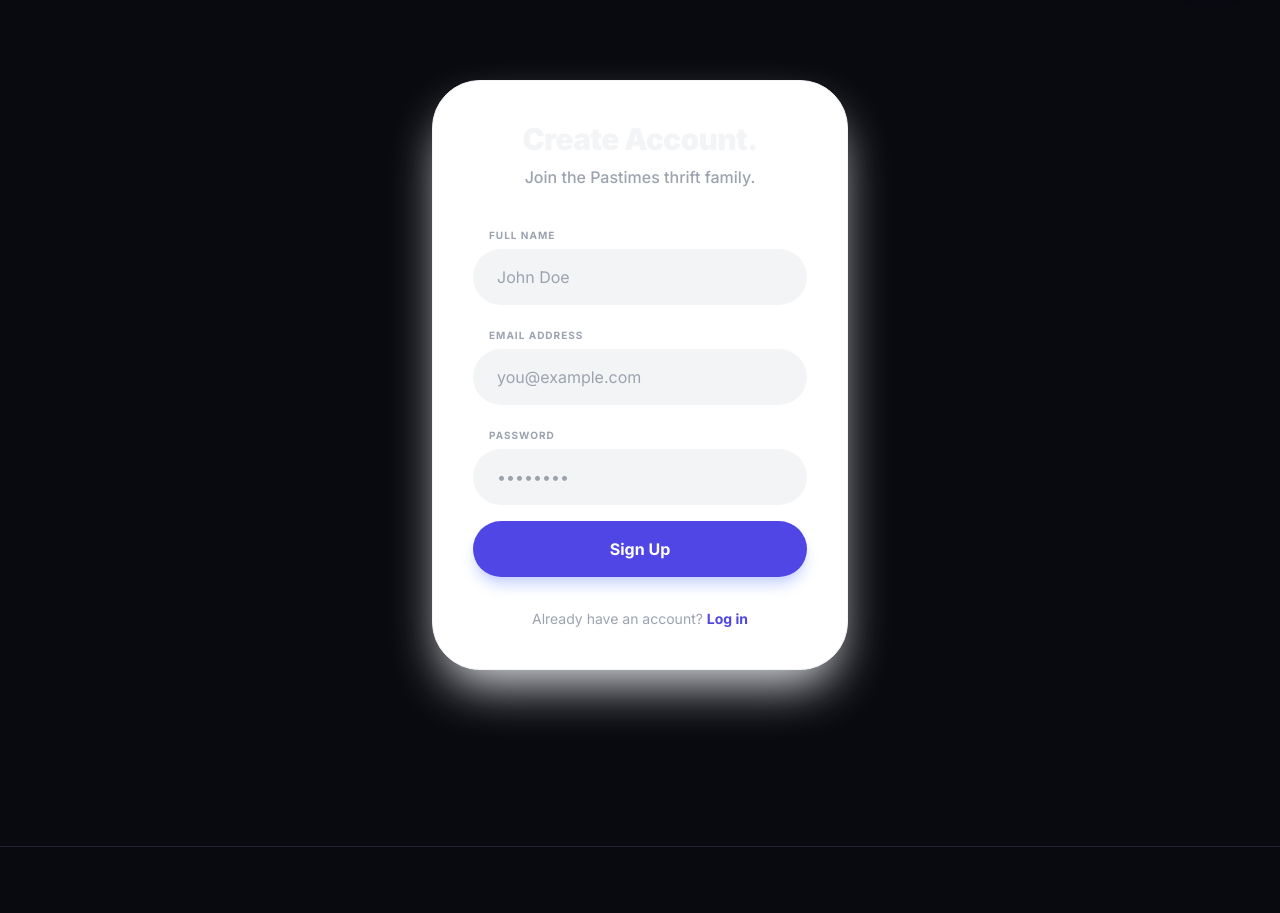
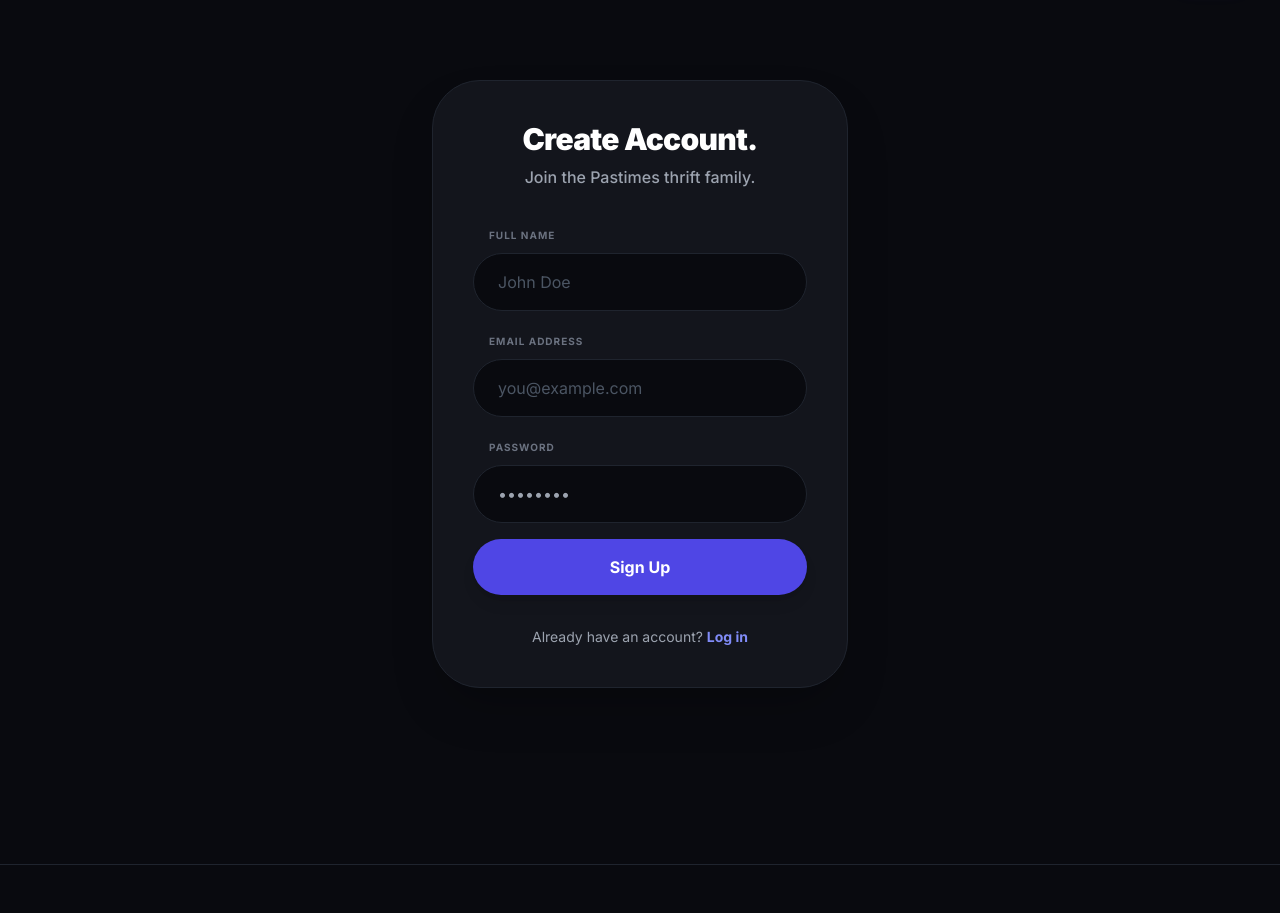
Before and after one commit to RC-WEDE6021-PART-2-AND-PART-3/rc-pta-wede6021-part2-and-3-website-developers, a PHP site: page /register.php in a window 1280 px wide. Shown: the part 65-978 px from the top of the page. Run offline with PHP 8.4, Linux system fonts and the light colour scheme; some libraries are stand-ins or nearby versions.

Commit message:
Update register.php

```diff
--- a/register.php
+++ b/register.php
@@ -30,38 +30,38 @@ if ($_SERVER['REQUEST_METHOD'] == 'POST' && isset($_POST['register'])) {
 <?php include 'header.php'; ?>
 
 <main class="max-w-md mx-auto px-4 py-20">
-    <div class="bg-white p-10 rounded-[3rem] shadow-2xl shadow-gray-200 border border-gray-100 space-y-8">
+    <div class="bg-darkCard p-10 rounded-[3rem] border border-darkBorder space-y-8 shadow-2xl">
         <div class="text-center space-y-2">
-            <h2 class="text-3xl font-black tracking-tight">Create Account.</h2>
+            <h2 class="text-3xl font-black tracking-tight text-white">Create Account.</h2>
             <p class="text-gray-400 font-medium">Join the Pastimes thrift family.</p>
         </div>
 
         <?php if(isset($error)): ?>
-            <div class="bg-red-50 text-red-600 p-4 rounded-2xl text-sm font-medium border border-red-100">
+            <div class="bg-red-950/40 border border-red-900/50 text-red-200 p-4 rounded-2xl text-sm font-medium">
                 <?php echo $error; ?>
             </div>
         <?php endif; ?>
 
         <form method="POST" class="space-y-4">
-            <div class="space-y-1">
-                <label class="text-[10px] font-bold uppercase tracking-widest text-gray-400 px-4">Full Name</label>
-                <input type="text" name="fullName" required placeholder="John Doe" class="w-full bg-gray-100 px-6 py-4 rounded-full border-none focus:ring-2 focus:ring-indigo-200 transition-all">
+            <div class="space-y-2">
+                <label class="text-[10px] font-bold uppercase tracking-widest text-gray-500 px-4">Full Name</label>
+                <input type="text" name="fullName" required placeholder="John Doe" class="w-full bg-darkBg border border-darkBorder text-gray-100 placeholder-gray-600 px-6 py-4 rounded-full focus:ring-2 focus:ring-indigo-550/40 outline-none transition-all">
             </div>
-            <div class="space-y-1">
-                <label class="text-[10px] font-bold uppercase tracking-widest text-gray-400 px-4">Email Address</label>
-                <input type="email" name="email" required placeholder="you@example.com" class="w-full bg-gray-100 px-6 py-4 rounded-full border-none focus:ring-2 focus:ring-indigo-200 transition-all">
+            <div class="space-y-2">
+                <label class="text-[10px] font-bold uppercase tracking-widest text-gray-500 px-4">Email Address</label>
+                <input type="email" name="email" required placeholder="you@example.com" class="w-full bg-darkBg border border-darkBorder text-gray-100 placeholder-gray-600 px-6 py-4 rounded-full focus:ring-2 focus:ring-indigo-550/40 outline-none transition-all">
             </div>
-            <div class="space-y-1">
-                <label class="text-[10px] font-bold uppercase tracking-widest text-gray-400 px-4">Password</label>
-                <input type="password" name="password" required placeholder="••••••••" class="w-full bg-gray-100 px-6 py-4 rounded-full border-none focus:ring-2 focus:ring-indigo-200 transition-all">
+            <div class="space-y-2">
+                <label class="text-[10px] font-bold uppercase tracking-widest text-gray-500 px-4">Password</label>
+                <input type="password" name="password" required placeholder="••••••••" class="w-full bg-darkBg border border-darkBorder text-gray-100 placeholder-gray-650 px-6 py-4 rounded-full focus:ring-2 focus:ring-indigo-550/40 outline-none transition-all">
             </div>
-            <button type="submit" name="register" class="w-full bg-indigo-600 text-white py-4 rounded-full font-bold hover:bg-indigo-700 transition-all shadow-lg shadow-indigo-200 mt-4">
+            <button type="submit" name="register" class="w-full bg-indigo-600 text-white py-4 rounded-full font-bold hover:bg-indigo-500 transition-all shadow-lg shadow-indigo-605/20 mt-4">
                 Sign Up
             </button>
         </form>
 
         <div class="text-center text-sm text-gray-400">
-            Already have an account? <a href="login.php" class="text-indigo-600 font-bold hover:underline">Log in</a>
+            Already have an account? <a href="login.php" class="text-indigo-400 font-bold hover:text-indigo-300 hover:underline">Log in</a>
         </div>
     </div>
 </main>
```
